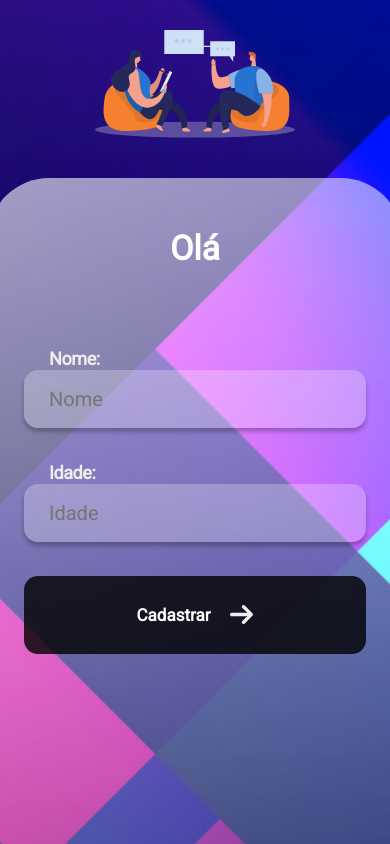
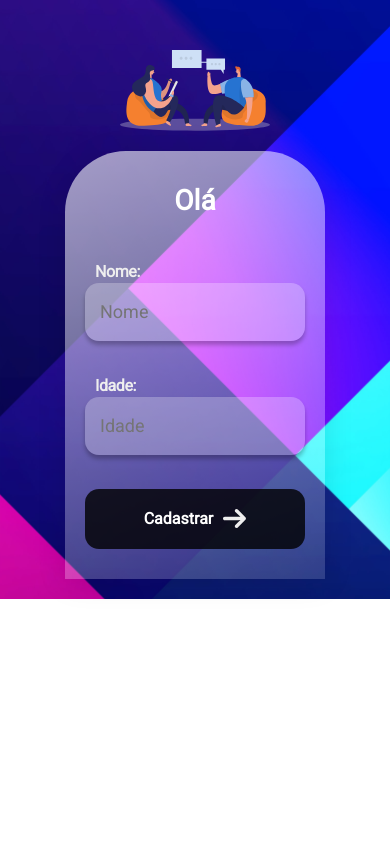
Before and after one commit to andresilva05/GERENCIADOR-USUARIOS, a React (Create React App) app: page / in a window 390 px wide. Shown: the top 844 px of the page. Built offline with nearby package versions, Linux system fonts and the light colour scheme.

Commit message:
responsividade adicionada

```diff
--- a/src/styles.js
+++ b/src/styles.js
@@ -1,32 +1,45 @@
 import styled from "styled-components";
-
-import Background from "./assets/background.svg"
+import Background from "./assets/background.svg";
 
 export const Container = styled.div`
-background:url("${Background}");
+  background: url("${Background}");
   background-size: cover;
-
   display: flex;
   flex-direction: column;
   align-items: center;
   gap: 40px;
+  padding: 20px;
 
+  @media (max-width: 768px) {
+    gap: 20px;
+  }
 `;
 
 export const Image = styled.img`
   margin-top: 30px;
   width: 200px;
+
+  @media (max-width: 768px) {
+    width: 150px;
+  }
 `;
 
 export const ContainerItens = styled.div`
-    background: linear-gradient(157.44deg,
-    rgba(255,255,255,0.6) 0.84%,
-    rgba(255,255,255,0.6) 0.85%,
-    rgba(255,255,255,0.15) 100%
+  background: linear-gradient(
+    157.44deg,
+    rgba(255, 255, 255, 0.6) 0.84%,
+    rgba(255, 255, 255, 0.6) 0.85%,
+    rgba(255, 255, 255, 0.15) 100%
   );
-    border-radius:  61px 61px 0px 0px;
+  border-radius: 61px 61px 0px 0px;
   padding: 50px 36px;
   height: 100vh;
+  box-shadow: 0px 4px 30px rgba(0, 0, 0, 0.1);
+
+  @media (max-width: 768px) {
+    padding: 30px 20px;
+    height: auto;
+  }
 `;
 
 export const H1 = styled.h1`
@@ -37,96 +50,119 @@ line-height: 40px;
   text-align: center;
   color: #ffffff;
   margin-bottom: 80px;
+
+  @media (max-width: 768px) {
+    font-size: 28px;
+    margin-bottom: 40px;
+  }
 `;
 
 export const InputLabel = styled.p`
   letter-spacing: -0.408px;
-font-style: normal ;
+  font-style: normal;
   font-weight: bold;
   font-size: 18px;
   line-height: 22px;
-color:#eeeeee ;
+  color: #eeeeee;
   margin-left: 25px;
+
+  @media (max-width: 768px) {
+    margin-left: 10px;
+    font-size: 16px;
+  }
 `;
 
 export const Input = styled.input`
-    background: rgba(255,255,255,0.25);
-    box-shadow: 0px 4px 4px rgba(0,0,0,0.25);
+  background: rgba(255, 255, 255, 0.25);
+  box-shadow: 0px 4px 4px rgba(0, 0, 0, 0.25);
   border-radius: 14px;
-    width: 342px;
+  width: 100%;
+  max-width: 342px;
   height: 58px;
   padding-left: 25px;
   margin-bottom: 34px;
-
   border: none;
   outline: none;
-
   font-style: normal;
   font-weight: normal;
   font-size: 20px;
   line-height: 28px;
-    color: #FFFFFF;
+  color: #ffffff;
+
+  @media (max-width: 768px) {
+    padding-left: 15px;
+    font-size: 18px;
+  }
 `;
 
 export const Button = styled.button`
-    width: 342px;
+  width: 100%;
+  max-width: 342px;
   height: 78px;
-
-    background: rgba(0,0,0,0.8);
+  background: rgba(0, 0, 0, 0.8);
   border-radius: 14px;
   border: none;
-    font-style:normal;
+  font-style: normal;
   font-weight: bold;
   font-size: 17px;
   line-height: 28px;
-
-    color:#ffffff;
+  color: #ffffff;
   cursor: pointer;
-
   display: flex;
   align-items: center;
   justify-content: center;
-    gap:20px;
+  gap: 20px;
+  transition: opacity 0.3s;
 
-    &:hover{
+  &:hover {
     opacity: 0.8;
   }
 
-    &:active{
+  &:active {
     opacity: 0.5;
+  }
+
+  @media (max-width: 768px) {
+    height: 60px;
+    font-size: 16px;
+    gap: 10px;
   }
 `;
 
 export const User = styled.li`
   display: flex;
-    justify-content: space-around;
+  justify-content: space-between;
   align-items: center;
   margin-top: 20px;
-
-    background: rgba(255,255,255,0.25);
-    box-shadow: 0px 4px 4px rgba(0,0,0,0.25) ;
+  background: rgba(255, 255, 255, 0.25);
+  box-shadow: 0px 4px 4px rgba(0, 0, 0, 0.25);
   border-radius: 14px;
-
-    width: 342px;
-    height:58px;
-
+  width: 100%;
+  max-width: 342px;
+  height: 58px;
   border: none;
   outline: none;
+  padding: 0 20px;
 
-    P{
+  p {
     font-style: normal;
     font-weight: normal;
     font-size: 20px;
     line-height: 28px;
+    color: #ffffff;
 
-        color: #ffffff;
+    @media (max-width: 768px) {
+      font-size: 18px;
+    }
   }
 
-    button{
+  button {
     background: none;
-        border:none;
+    border: none;
     cursor: pointer;
-
   }
 
-`
+  @media (max-width: 768px) {
+    height: 50px;
+  }
+`;
```
Lines whose indentation alone changed are shown as unchanged.
